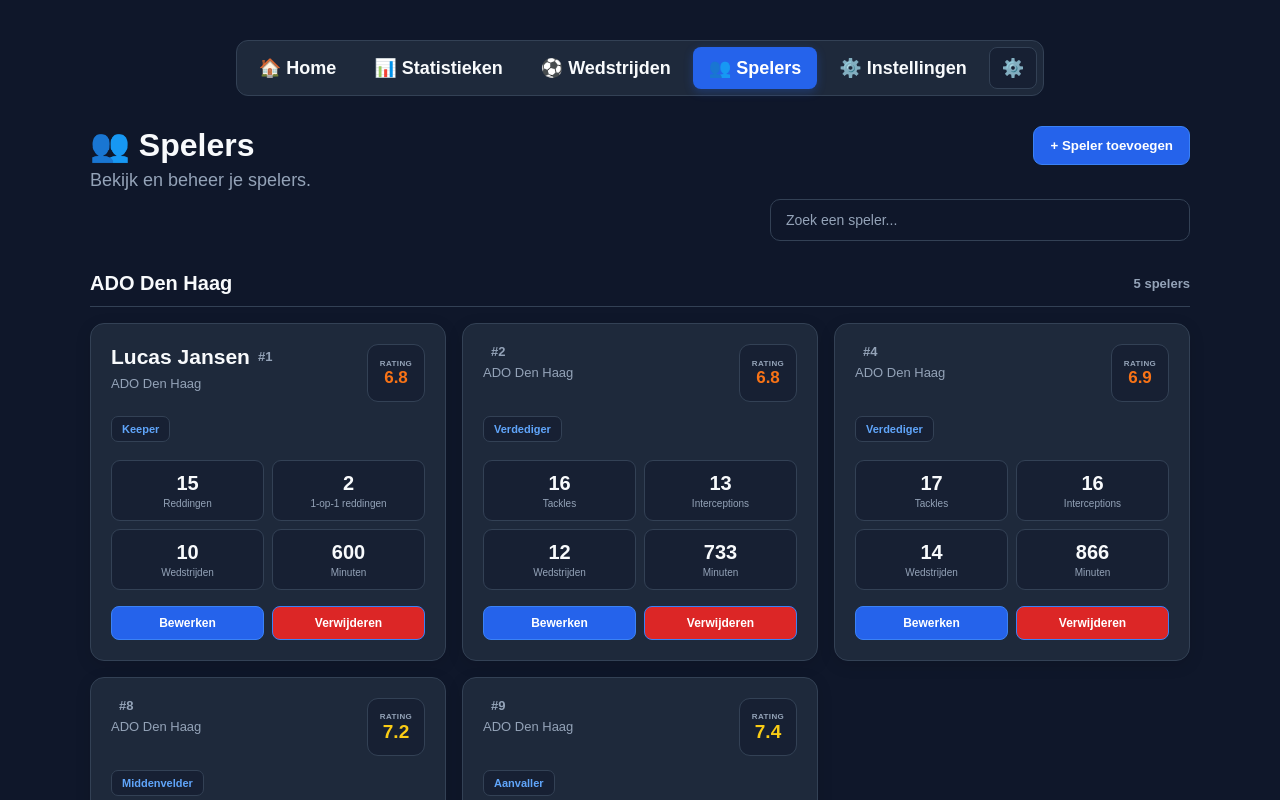
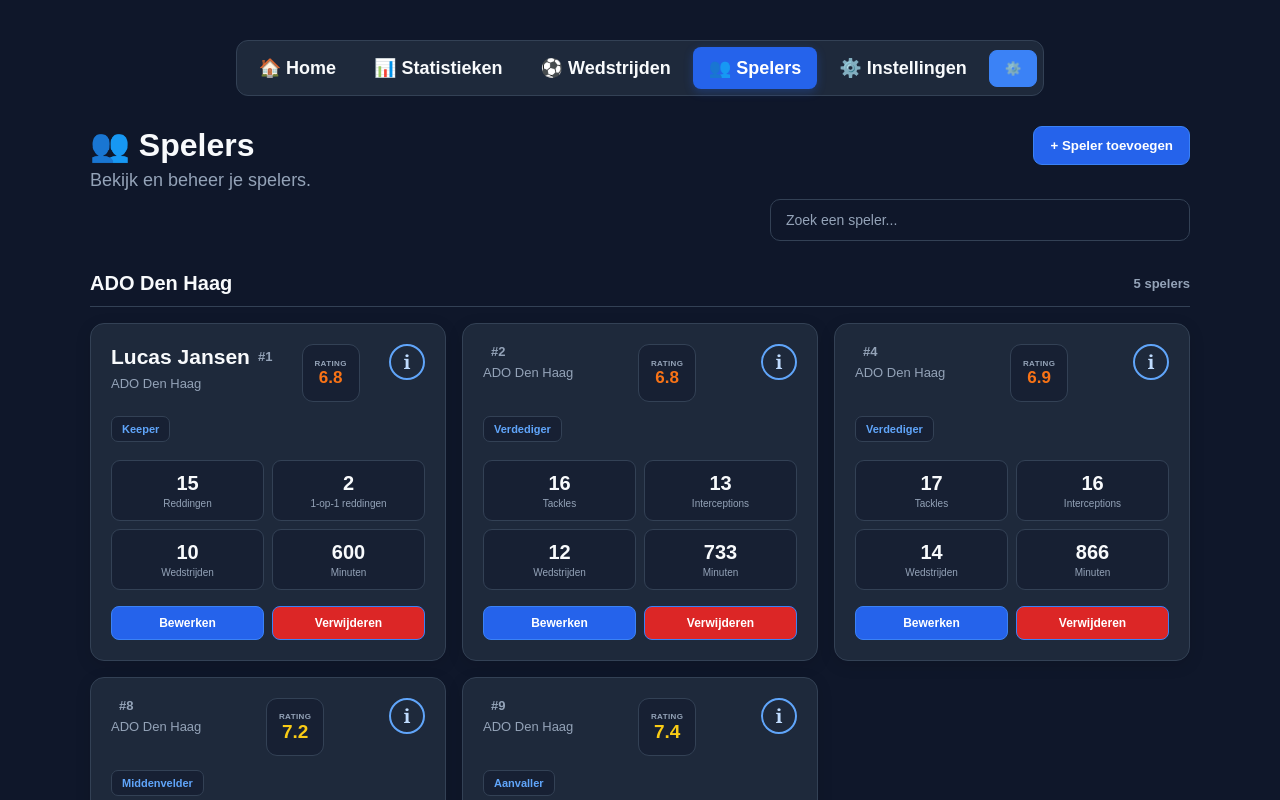
Before and after one commit to Ryan050409/simpel-design, a React (Vite) app: page /spelers in a window 1280 px wide. Shown: the top 800 px of the page. Built offline with nearby package versions, Linux system fonts and the light colour scheme.

Commit message:
feat: enhance visual styling for match results and player cards

```diff
--- a/src/App.css
+++ b/src/App.css
@@ -91,6 +91,52 @@
   --shadow-card: 0 4px 16px rgba(15, 23, 42, 0.06);
   --shadow-card-hover: 0 10px 28px rgba(15, 23, 42, 0.10);
   --shadow-modal: 0 24px 60px rgba(15, 23, 42, 0.20);
+}
+
+/* Winnaar duidelijk herkenbaar */
+
+.matches-table .winning-team {
+  font-weight: 700;
+  border-left: 3px solid #16a34a;
+}
+
+.matches-table .winner-indicator {
+  color: #16a34a;
+  font-size: 14px;
+}
+
+.matches-table .winning-score {
+  display: inline-block;
+  padding: 3px 7px;
+  border: 2px solid #16a34a;
+  border-radius: 6px;
+  font-weight: 800;
+}
+
+/* Zichtbaar in donkere modus */
+.app:not(.light) .matches-table .winning-team {
+  border-left-color: #4ade80;
+}
+
+.app:not(.light) .matches-table .winner-indicator {
+  color: #4ade80;
+}
+
+.app:not(.light) .matches-table .winning-score {
+  border-color: #4ade80;
+  color: #ffffff;
+}
+
+/* Houd de markering compact op mobiel */
+@media (max-width: 900px) {
+  .matches-table .winning-score {
+    padding: 2px 4px;
+    border-width: 1px;
+  }
+
+  .matches-table .winning-team {
+    border-left-width: 2px;
+  }
 }
 
 /* =========================================================
@@ -1005,6 +1051,52 @@ textarea::placeholder {
   margin: 0;
 }
 
+/* Informatieknop op spelerskaarten */
+.players-page .player-info-button {
+  display: inline-flex;
+  align-items: center;
+  justify-content: center;
+  flex-shrink: 0;
+  width: 36px;
+  height: 36px;
+  padding: 0;
+  border: 2px solid #2563eb;
+  border-radius: 50%;
+  background: #ffffff;
+  color: #1d4ed8;
+  font-size: 19px;
+  font-weight: 800;
+  font-family: Georgia, serif;
+  cursor: pointer;
+  transition:
+    background-color 160ms ease,
+    color 160ms ease,
+    transform 160ms ease;
+}
+
+.players-page .player-info-button:hover {
+  background: #2563eb;
+  color: #ffffff;
+  transform: scale(1.05);
+}
+
+.players-page .player-info-button:focus-visible {
+  outline: 3px solid #60a5fa;
+  outline-offset: 3px;
+}
+
+/* Informatieknop in donkere modus */
+.app:not(.light) .players-page .player-info-button {
+  border-color: #60a5fa;
+  background: #1e293b;
+  color: #bfdbfe;
+}
+
+.app:not(.light) .players-page .player-info-button:hover {
+  background: #2563eb;
+  color: #ffffff;
+}
+
 /* Spelers zoeken */
 
 .player-search {
@@ -1920,7 +2012,7 @@ textarea::placeholder {
   margin: 30px auto;
 
   background: var(--table-background);
-  color: var(--table-text-color);
+  color: black;
 
   border-collapse: collapse;
   border-radius: 12px;
@@ -2809,7 +2901,67 @@ textarea::placeholder {
   }
 }
 
-/* Favoriete team altijd herkenbaar, onafhankelijk van W/G/V */
+/* ========================================
+   Wedstrijdtabel - visuele afwerking
+   ======================================== */
+
+/* 1. Datum zoveel mogelijk op één regel houden */
+.matches-table th:nth-child(1),
+.matches-table td:nth-child(1) {
+  white-space: nowrap;
+  min-width: 105px;
+}
+
+/* De basisstijl voor de winnaar staat bovenaan bij de wedstrijdresultaten. */
+.matches-table .winner-indicator {
+  font-weight: 800;
+}
+
+/* Houd de winnende score als één geheel bij elkaar. */
+.matches-table .winning-score {
+  white-space: nowrap;
+}
+
+/* In donkere modus blijft de score goed leesbaar. */
+.app:not(.light) .matches-table .winning-score {
+  color: var(--table-text-color);
+}
+
+/* 3. Verwijderen minder dominant maken */
+.matches-table .delete-button {
+  background: #dc2626;
+  color: #ffffff;
+  border: 1px solid #b91c1c;
+  transition: background 0.2s ease;
+}
+
+.matches-table .delete-button:hover {
+  background: #b91c1c;
+}
+
+/* Donkere modus: duidelijke rode knop */
+.app:not(.light) .matches-table .delete-button {
+  background: #b91c1c;
+  border-color: #f87171;
+  color: #ffffff;
+}
+
+.app:not(.light) .matches-table .delete-button:hover {
+  background: #991b1b;
+}
+
+/* Mobiele weergave */
+@media (max-width: 900px) {
+  .matches-table th:nth-child(1),
+  .matches-table td:nth-child(1) {
+    min-width: 0;
+    white-space: normal;
+  }
+
+  /* De compactere winnaarsmarkering is al ingesteld in de basisregels. */
+}
+
+/* Favoriete team altijd herkenbaar */
 .matches-table .favorite-team-name {
   color: #15803d;
   font-weight: 700;
@@ -2829,115 +2981,3 @@ textarea::placeholder {
 .app:not(.light) .matches-table .favorite-indicator {
   color: #4ade80;
 }
-
-/* Profiel- en instellingenmenu */
-
-.profile-menu {
-  position: relative;
-  flex-shrink: 0;
-}
-
-.profile-menu-trigger {
-  min-width: 42px;
-  min-height: 42px;
-  padding: 8px 12px;
-  background: var(--secondary-background);
-  color: var(--text-color);
-  border: 1px solid var(--border-color);
-  border-radius: 8px;
-  font-size: 18px;
-}
-
-.profile-menu-trigger:hover {
-  border-color: var(--accent);
-}
-
-.profile-menu-dropdown {
-  position: absolute;
-  top: calc(100% + 8px);
-  right: 0;
-  z-index: 1000;
-  width: 280px;
-  max-height: 70vh;
-  overflow-y: auto;
-  padding: 16px;
-  background: var(--card-background);
-  color: var(--text-color);
-  border: 1px solid var(--border-color);
-  border-radius: 12px;
-  box-shadow: var(--shadow-modal);
-  text-align: left;
-}
-
-.profile-menu-dropdown h3 {
-  margin: 0 0 16px;
-  font-size: 16px;
-}
-
-.profile-menu-section {
-  display: flex;
-  flex-direction: column;
-  gap: 8px;
-  margin-bottom: 16px;
-  padding-bottom: 14px;
-  border-bottom: 1px solid var(--border-color);
-}
-
-.profile-menu-section small {
-  color: var(--muted-text-color);
-}
-
-.profile-menu-section select {
-  width: 100%;
-}
-
-.profile-team-option {
-  display: flex;
-  justify-content: space-between;
-  width: 100%;
-  background: transparent;
-  color: var(--text-color);
-  border: 1px solid var(--border-color);
-  text-align: left;
-}
-
-.profile-menu-dropdown > a {
-  display: block;
-  padding: 10px;
-  color: var(--text-color);
-  text-decoration: none;
-  border-radius: 8px;
-}
-
-.profile-menu-dropdown > a:hover {
-  background: var(--secondary-background);
-}
-
-@media (max-width: 768px) {
-  .profile-menu-dropdown {
-    right: 0;
-    width: min(280px, calc(100vw - 40px));
-  }
-}
-
-/* Toegankelijkheid: duidelijke toetsenbordfocus op de wedstrijdpagina */
-.matches-page button:focus-visible,
-.matches-page select:focus-visible,
-.matches-page input:focus-visible,
-.matches-page textarea:focus-visible {
-  outline: 3px solid #2563eb;
-  outline-offset: 3px;
-}
-
-/* Wedstrijdscore duidelijker leesbaar maken */
-.matches-page .match-score {
-  display: inline-block;
-  min-width: 3.5rem;
-  padding: 5px 8px;
-  border-radius: 6px;
-  font-size: 1rem;
-  font-weight: 700;
-  font-variant-numeric: tabular-nums;
-  text-align: center;
-  white-space: nowrap;
-}
--- a/src/MatchesPage.tsx
+++ b/src/MatchesPage.tsx
@@ -171,7 +171,7 @@ function MatchesPage({ matches, setMatches, team, teams }: MatchesPageProps) {
                           aria-label="Favoriet team"
                           title="Favoriet team"
                         >
-                          ★{" "}
+                          {" "}
                         </span>
                       )}
                       {match.home}
@@ -184,7 +184,7 @@ function MatchesPage({ matches, setMatches, team, teams }: MatchesPageProps) {
                           aria-label="Favoriet team"
                           title="Favoriet team"
                         >
-                          ★{" "}
+                          {" "}
                         </span>
                       )}
                       {match.away}
--- a/src/PlayersPage.tsx
+++ b/src/PlayersPage.tsx
@@ -100,19 +100,15 @@ function PlayersPage({ playerList, setPlayerList, teams }: PlayersPageProps) {
 
                 <div className="players">
                   {teamPlayers.map((player) => (
-                    <div
-                      className="player-card"
-                      key={player.id}
-                      onClick={() => setSelectedPlayer(player)}
-                    >
+                    <div className="player-card player-card-v2" key={player.id}>
                       <div className="player-card-header">
                         <div>
                           <div className="player-fullname-row">
-                            <h2>
+                            <h2 className="player-name-v2">
                               {player.firstname} {player.lastname}
                             </h2>
 
-                            <span className="player-number">
+                            <span className="player-number player-number-v2">
                               #{player.number}
                             </span>
                           </div>
@@ -127,6 +123,15 @@ function PlayersPage({ playerList, setPlayerList, teams }: PlayersPageProps) {
                             {player.rating}
                           </strong>
                         </div>
+                        <button
+                          type="button"
+                          className="player-info-button"
+                          aria-label={`Bekijk details van ${player.firstname} ${player.lastname}`}
+                          title="Bekijk spelerdetails"
+                          onClick={() => setSelectedPlayer(player)}
+                        >
+                          i
+                        </button>
                       </div>
 
                       <div className="player-position">{player.position}</div>
```
